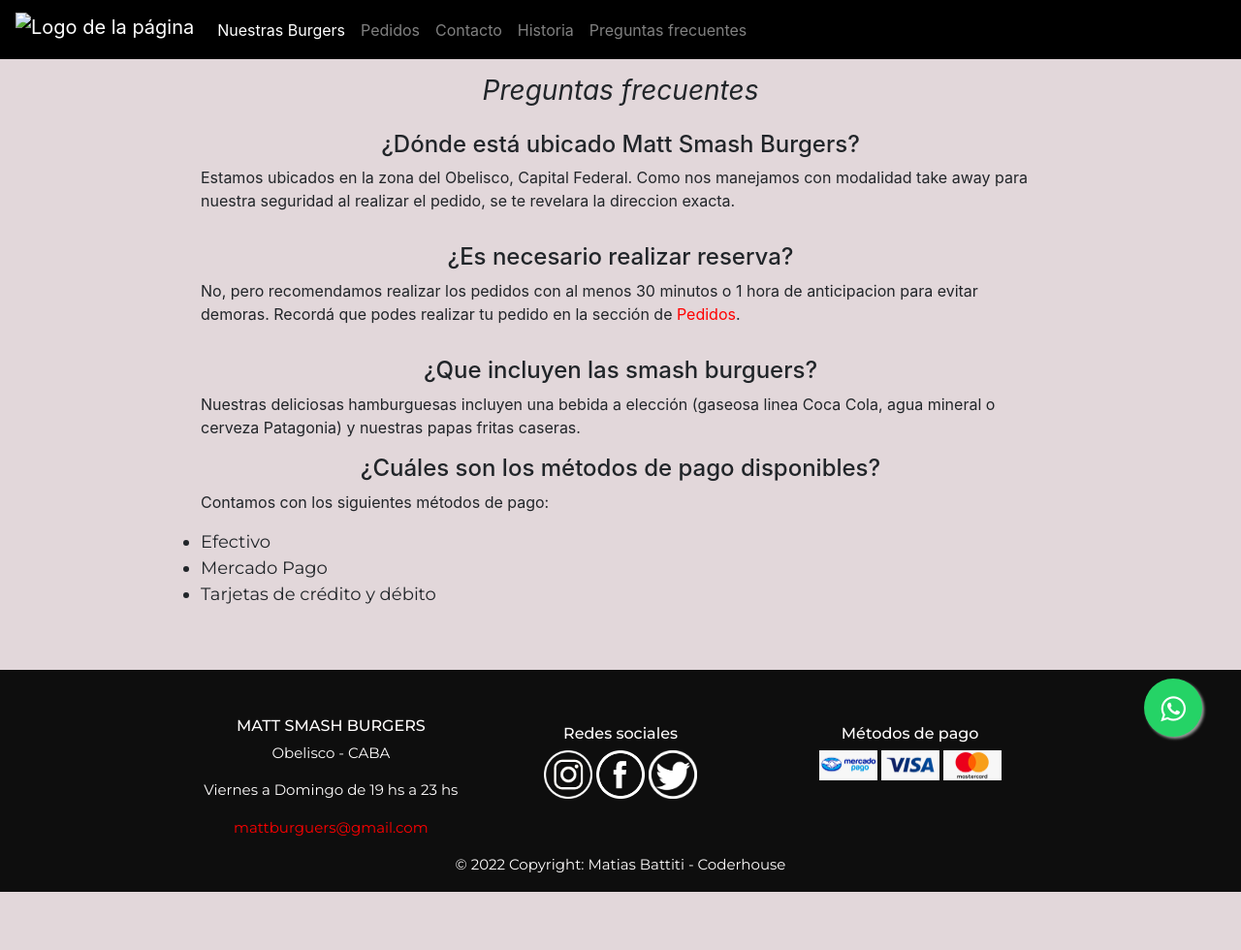
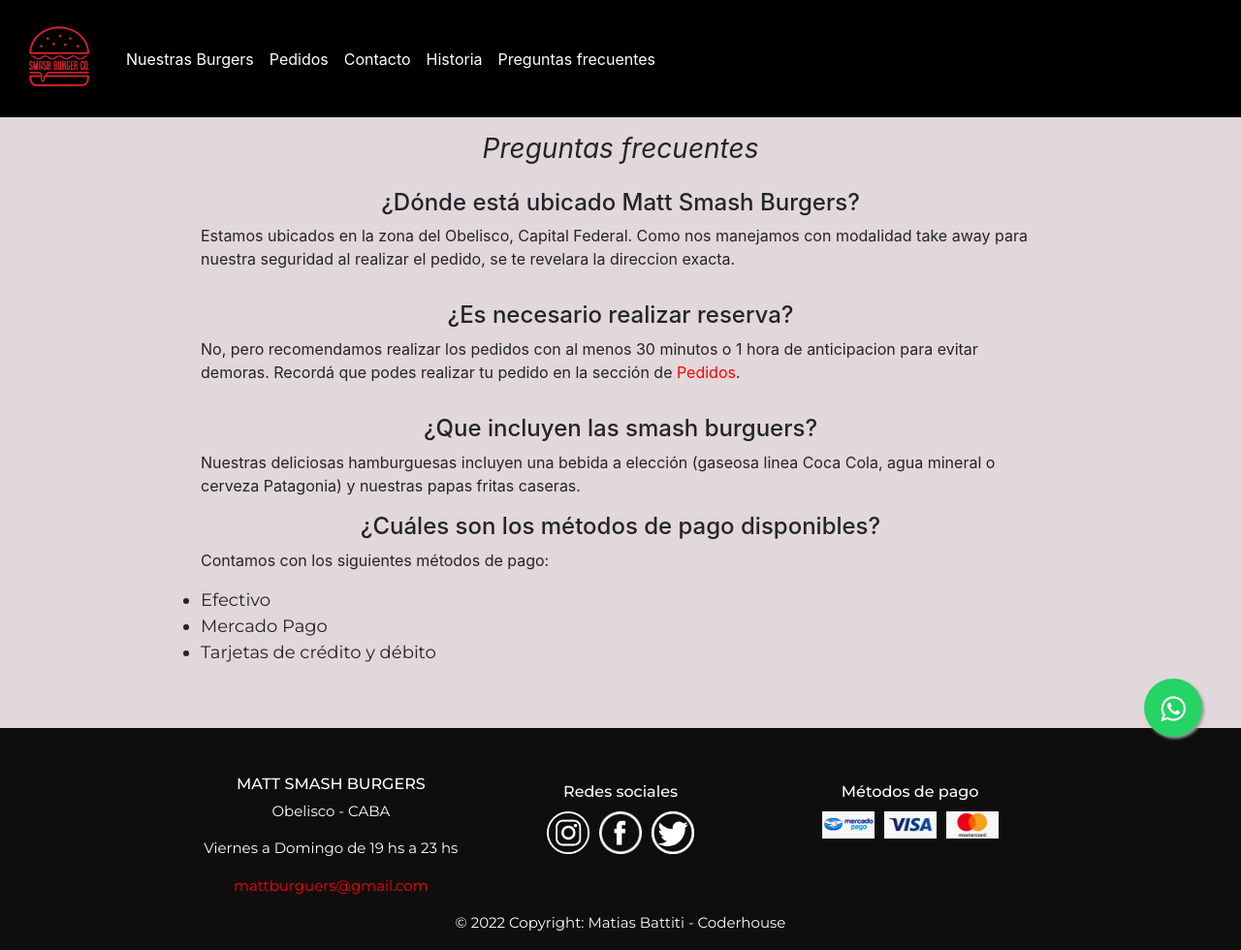
Before and after one commit to MattSolutions/BurgerRestaurant, a plain HTML site: page pages/faq.html in a window 1280 px wide. Shown: the whole page at 97% size. Before the commit the page ends 920 px from the top, so only its background shows below. Drawn offline with nearby package versions, Linux system fonts and the light colour scheme.

Commit message:
Arregle NavBar color

```diff
--- a/pages/faq.html
+++ b/pages/faq.html
@@ -33,7 +33,7 @@
     <!--Menú-->
     <nav class="navbar navbar-expand-lg navbar-dark" style="background-color: black">
       <div>
-        <a class="navbar-brand" href="../ProyectoWeb/index.html"><img class="img-fluid logo" src="img/logo.png"
+        <a class="navbar-brand" href="../index.html"><img class="img-fluid logo" src="../img/logo.png"
             alt="Logo de la página" /></a>
       </div>
       <button class="navbar-toggler" type="button" data-bs-toggle="collapse" data-bs-target="#navbarNav"
@@ -43,19 +43,19 @@
       <div class="collapse navbar-collapse" id="navbarNav">
         <ul class="navbar-nav">
           <li class="nav-item">
-            <a class="nav-link active" href="pages/nuestras-burguers.html">Nuestras Burgers</a>
+            <a class="nav-link active" href="../pages/nuestras-burguers.html">Nuestras Burgers</a>
           </li>
           <li class="nav-item">
-            <a class="nav-link" href="pages/pedidos.html">Pedidos</a>
+            <a class="nav-link" href="../pages/pedidos.html">Pedidos</a>
           </li>
           <li class="nav-item">
-            <a class="nav-link" href="pages/contacto.html">Contacto</a>
+            <a class="nav-link" href="../pages/contacto.html">Contacto</a>
           </li>
           <li class="nav-item">
-            <a class="nav-link" href="pages/historia.html">Historia</a>
+            <a class="nav-link" href="../pages/historia.html">Historia</a>
           </li>
           <li class="nav-item">
-            <a class="nav-link" href="pages/faq.html">Preguntas frecuentes</a>
+            <a class="nav-link" href="../pages/faq.html">Preguntas frecuentes</a>
           </li>
         </ul>
       </div>
--- a/styles/styles.css
+++ b/styles/styles.css
@@ -22,7 +22,14 @@ body {
   width: 90px;
   margin-bottom: 5px;
 }
+.navbar-dark .navbar-nav .nav-link {
+  color: rgb(255, 253, 253);
+}
 
+.navbar-dark .navbar-nav .nav-link:focus,
+.navbar-dark .navbar-nav .nav-link:hover {
+  color: #FF0000;
+}
 .titulo {
   font-family: "Tajawal", sans-serif;
   color: #0E0E0E;
@@ -43,10 +50,12 @@ body {
 }
 .contenido-footer-redes {
   width: 50px;
+  padding: 3px;
 }
 
 .contenido-footer-pago {
   width: 60px;
+  padding: 3px;
 }
 
 .creditos:hover {
```
Also changed, not shown: index.html (+7 -8 lines), pages/contacto.html (+6 -6 lines), pages/historia.html (+6 -6 lines), pages/nuestras-burguers.html (+2 -2 lines), pages/pedidos.html (+6 -7 lines).
